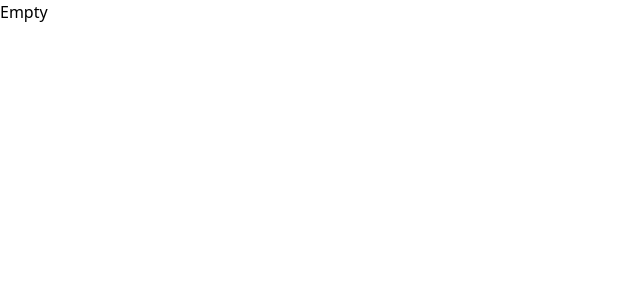
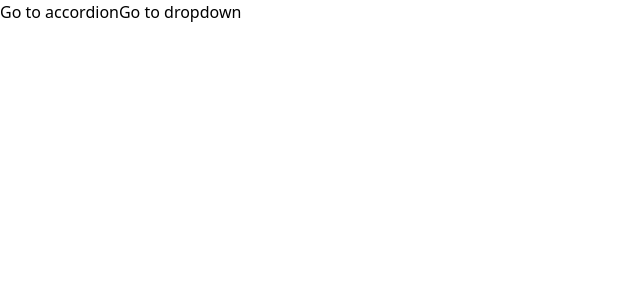
Before and after one commit to CocoTapi/modern_react_2023, a React (Create React App) app in the folder section_13/: page / in a window 1280 px wide. Shown: the top 300 px of the page, without its empty margins (0-640 px from the left). Built offline with nearby package versions, Linux system fonts and the light colour scheme.

Commit message:
setup links to go other pages

```diff
--- a/section_13/src/App.js
+++ b/section_13/src/App.js
@@ -1,7 +1,23 @@
+import Link from './components/Link';
+import Route from './components/Route';
+import AccordionPage from './pages/AccordionPage';
+import DropdownPage from './pages/DropdownPage';
+
 function App() {
 
   return (
-    <div>Empty</div>
+    <div>
+      <Link to="/accordion">Go to accordion</Link>
+      <Link to="/dropdown">Go to dropdown</Link>
+      <div>
+        <Route path="/accordion">
+          <AccordionPage />
+        </Route>
+        <Route path="/dropdown">
+          <DropdownPage />
+        </Route>
+      </div>
+    </div>
   );
 }
 
--- /dev/null
+++ b/section_13/src/components/Link.js
@@ -0,0 +1,18 @@
+import { useContext } from 'react';
+import NavigationContext from '../context/navigation';
+
+function Link ({ to, children }) {
+    const { navigate } = useContext(NavigationContext);
+
+    const handleClick = (event) => {
+        event.prevent.default();
+
+        navigate(to);
+    };
+
+    return (
+        <a onClick={handleClick}>{children}</a>
+    )
+}
+
+export default Link;
--- /dev/null
+++ b/section_13/src/components/Route.js
@@ -0,0 +1,14 @@
+import { useContext } from 'react';
+import NavigationContext from '../context/navigation';
+
+function Route ({ path, children}) {
+    const { currentPath } = useContext(NavigationContext);
+
+    if (path === currentPath) {
+        return children;
+    }
+
+    return null;
+}
+
+export default Route;
```
